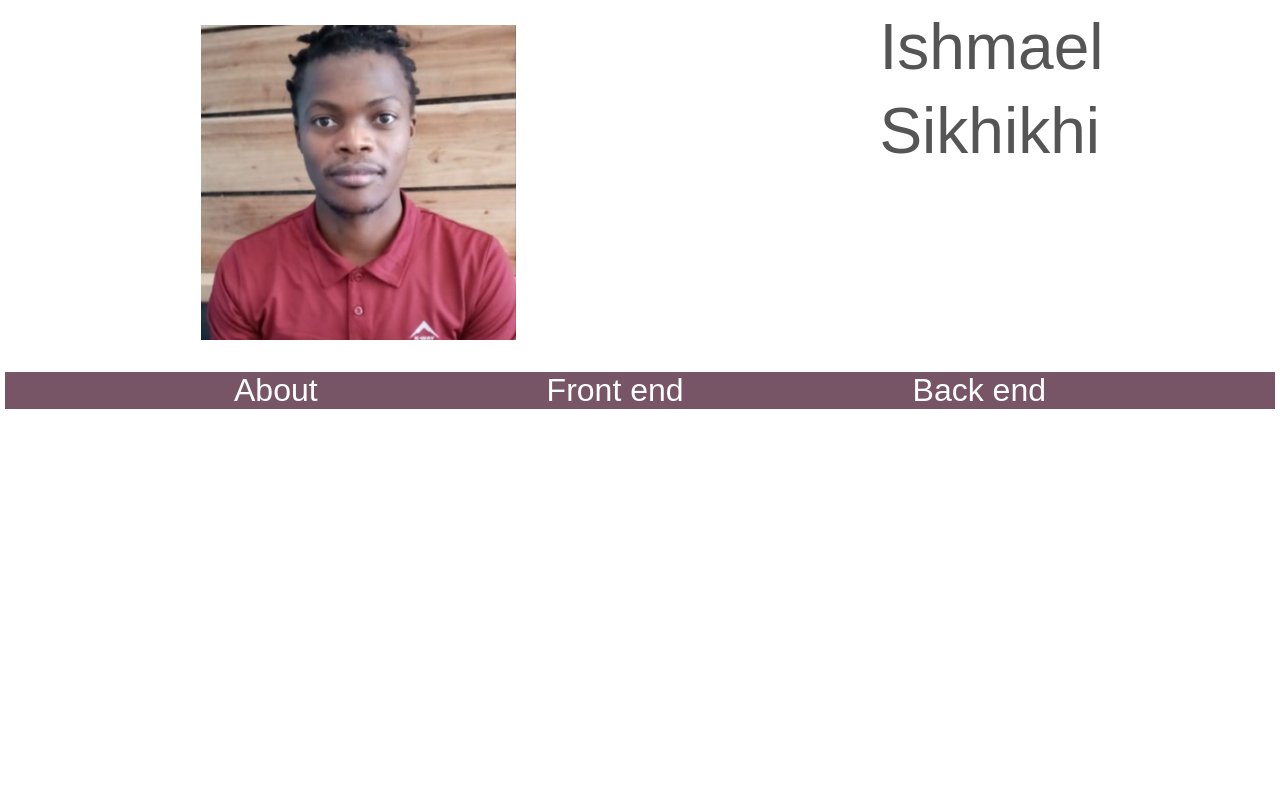
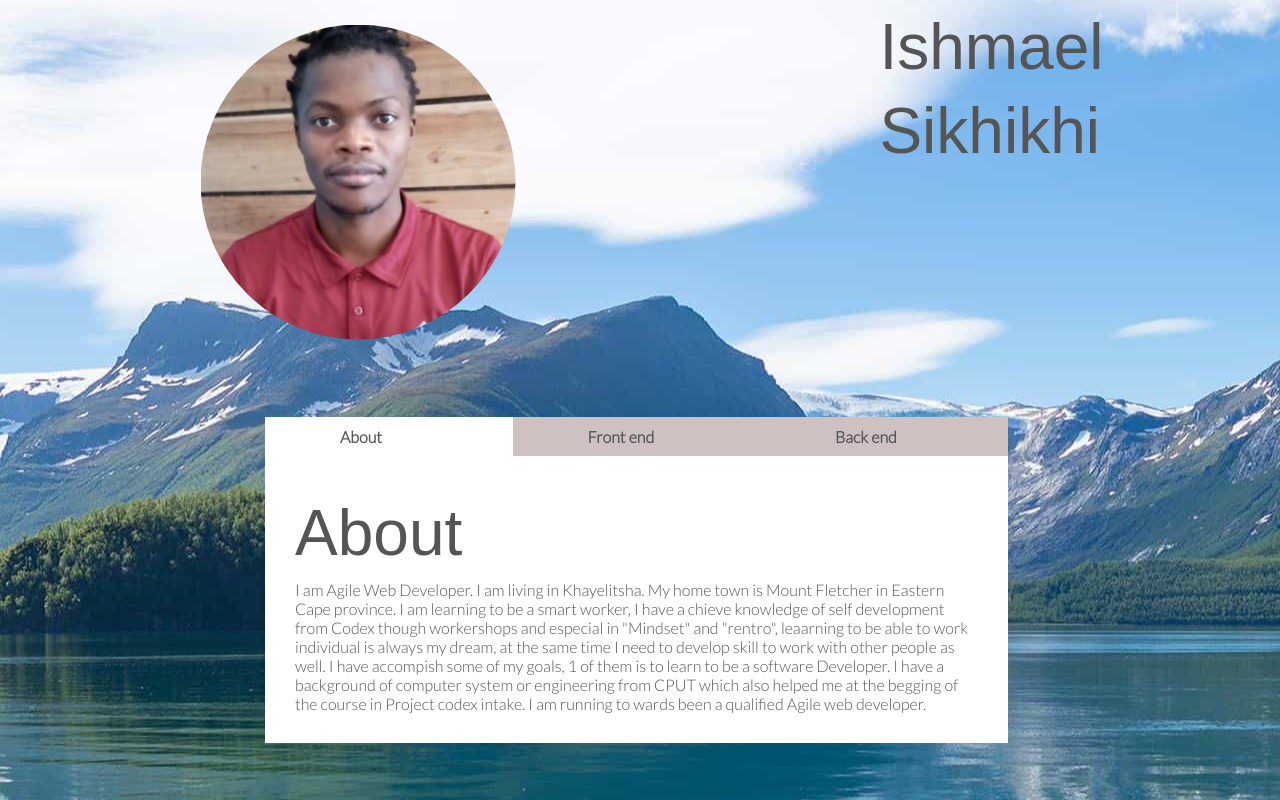
Before and after one commit to Ishmael-sikhikhi/Ishmael-portfolio, a plain HTML site: page index.html in a window 1280 px wide. Drawn offline with Linux system fonts and the light colour scheme.

Commit message:
addition on portifolio

```diff
--- a/index.html
+++ b/index.html
@@ -7,7 +7,7 @@
     <title>My Portifolio</title>
     <link rel="stylesheet" href="style.css">
 </head>
-<body>
+<body class="bg">
     <div class="container">
         <div class="profile">
             <div>
@@ -20,14 +20,44 @@
                 </p>
             </div>
         </div>
-        <div class="navigBar">
-            <nav>
+        <div class="myTabs">
+
+                    <input type="radio" id="tab3" name = "myTabs" checked= "checked">
+                <label for="tab3">About</label>
+                <div class="tab">
+                    <h1>About</h1>
+                    <p>
+                        I am Agile Web Developer. I am living in Khayelitsha. My home town is Mount Fletcher in Eastern Cape province. I am learning to be a smart worker, I have a chieve knowledge of self development from Codex though workershops and especial in "Mindset" and "rentro", leaarning to be able to work individual is always my dream, at the same time I need to develop skill to work with other people as well. I have accompish some of my goals, 1 of them is to learn to be a software Developer. I have a background of computer system or engineering from CPUT which also helped me at the begging of the course in Project codex intake. I am running to wards been a qualified Agile web developer.
+                    </p>
+                </div>
+
+
+
+                    <input type="radio" id="tab2" name = "myTabs">
+                <label for="tab2">Front end</label>
+                <div class="tab">
+                    <h1>Front end</h1>
+
+                </div>
+
+
+
+                    <input type="radio" id="tab1" name = "myTabs">
+                <label for="tab1">Back end</label>
+                <div class="tab">
+                    <h1>Back end</h1>
+
+                </div>
+
+
+
+            <!-- <nav>
                 <ul>
                     <li><a href="profile.html">About</a> </li>
                     <li><a href="frontEnd.html">Front end</a></li>
                     <li><a href="backEnd.html">Back end</a></li>
                 </ul>
-            </nav>
+            </nav>   -->
 
         </div>
     </div>
--- a/style.css
+++ b/style.css
@@ -10,6 +10,9 @@ body{
     font-family: 'Lato', 'sans-serif';
     color: #555;
 }
+.bg {
+    background: url(./images/bgk.jpg) no-repeat 50% 50%;
+  }
 ul{
     list-style-type: none;
     display: flex;
@@ -39,21 +42,43 @@ img{
 .profile{
     display: flex;
     justify-content: space-around;
+    align-self:stretch;
+}
+.profile img{
+    box-shadow: lightslategrey;
+    border-radius: 50%;
 }
 
-.navigBar{
-    background-color: #756;
-    color: #fff;
-    height: 500px;
-    height: 100%;
-    margin: 5px;
+.myTabs{
+    display: flex;
+    flex-wrap: wrap;
+    max-width: 800px;
+    margin: 25px auto;
+    padding: 25px;
 }
-.navigBar a:hover{
-    border-bottom: #fff;
+.myTabs input[type="radio"]{
+    display: none;
 }
-
-.flex{
-    display: flex;
+.myTabs label{
+    padding: 10px;
+    background: rgb(206, 193, 193);
+    font-weight: bolder;
+    padding-left:75px;
+    padding-right: 75px;
+    width: 33%;
+}
+.myTabs .tab{
+    width: 99%;
+    background-color: #fff;
+    padding: 30px;
+    order: 2;
+    display:  none;
+}
+.myTabs input[type='radio']:checked + label + .tab {
+    display: block;
+}
+.myTabs input[type='radio']:checked + label{
+    background-color: #fff;
 }
 @media (max-width: 800px){
     .profile{
```
Also changed, not shown: images/bg.jpg (added), images/bgk.jpg (added).
